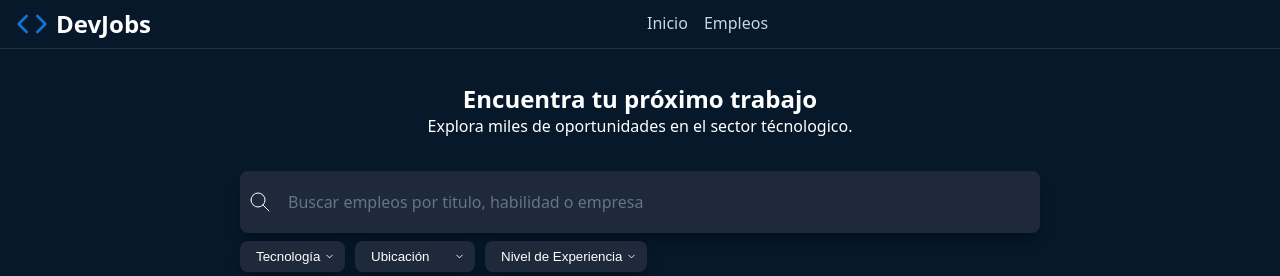
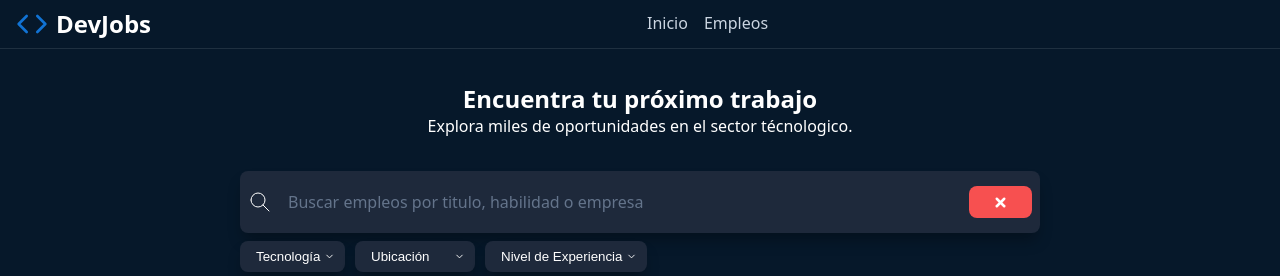
Before and after one commit to andresvaldezt/jscamp, a React (Vite) app in the folder react-vite-version/: page / in a window 1280 px wide. Both pictures are taken after typing "Sample" into the empty fields and a click on the button "Buscar". Shown: the top 276 px of the page. Built offline with nearby package versions, Linux system fonts and the light colour scheme; no server answers.

Commit message:
Enhance job search functionality by implementing input clearing option

```diff
--- a/react-vite-version/src/components/JobSearchForm.jsx
+++ b/react-vite-version/src/components/JobSearchForm.jsx
@@ -1,10 +1,10 @@
-import { useId, useState } from 'react'
+import { useId, useState, useRef } from 'react'
 import { SearchBar } from './SearchBar.jsx'
 import { SearchFilters } from './SearchFilters.jsx'
 
-let timeoutId = null
+const useSearchForm = ({ idText, idTechnology, idLocation, idExperienceLevel, onSearch, onTextFilter  }) => {
 
-const useSearchForm = ({ idText, idTechnology, idLocation, idExperienceLevel, onSearch, onTextFilter  }) => {
+    const timeoutId = useRef(null)
 
     const[
         searchText,
@@ -37,11 +37,11 @@ const useSearchForm = ({ idText, idTechnology, idLocation, idExperienceLevel, on
         setSearchText(text)//actualiza el imput inmediatamente
 
         //DEBOUNCE: Cancelar el timeout anterior
-        if(timeoutId){
-            clearTimeout(timeoutId)
+        if(timeoutId.current){
+            clearTimeout(timeoutId.current)
         }
 
-        timeoutId = setTimeout( () => {
+        timeoutId.current = setTimeout( () => {
             onTextFilter(text)
         }, 500)
     }
@@ -60,10 +60,14 @@ export function JobSearchForm({onSearch, onTextFilter, isFiltered, handleClearFi
     const idTechnology = useId()
     const idLocation = useId()
     const idExperienceLevel = useId()
+    const inputRef = useRef()
 
     //los hooks no pueden ser llamados dentro de un callback, estos deben ser llamados dentro de la funcion
     //del componente o dentro de otra funcion custom hook
-    const {handleSubmit, handleTextChange} = useSearchForm(
+    const {
+        handleSubmit,
+        handleTextChange
+    } = useSearchForm(
         {
             idText,
             idTechnology,
@@ -74,12 +78,21 @@ export function JobSearchForm({onSearch, onTextFilter, isFiltered, handleClearFi
         }
     )
 
+    const handleClearInput = (e) =>{
+        e.preventDefault()
+        console.log(inputRef)
+        inputRef.current.value = ""
+        onTextFilter("")
+    }
+
     return(
         <form onChange={handleSubmit} className="jobs-search" role="search">
             <SearchBar
                 idText={idText}
                 onTextChange={handleTextChange}
                 filters={filters}
+                inputRef={inputRef}
+                handleClearInput={handleClearInput}
             />
             <SearchFilters
                 idTechnology={idTechnology}
--- a/react-vite-version/src/components/SearchBar.jsx
+++ b/react-vite-version/src/components/SearchBar.jsx
@@ -1,4 +1,4 @@
-export function SearchBar({idText, onTextChange, filters}){
+export function SearchBar({idText, onTextChange, filters, inputRef, handleClearInput}){
 
     return(
         <div className="search-bar">
@@ -20,10 +20,31 @@ export function SearchBar({idText, onTextChange, filters}){
             <input
                 name={idText}
                 type="text"
+                ref={inputRef}
                 placeholder="Buscar empleos por titulo, habilidad o empresa"
                 /*value={filters.search}*/
                 onChange={onTextChange}
             />
+            <button
+                className={`quit-filters`}
+                onClick={handleClearInput}
+            >
+                <svg
+                    xmlns="http://www.w3.org/2000/svg"
+                    width="15"
+                    height="15"
+                    viewBox="0 0 24 24"
+                    fill="none"
+                    stroke="currentColor"
+                    strokeWidth="4"
+                    strokeLinecap="round"
+                    strokeLinejoin="round"
+                    className="icon icon-tabler icons-tabler-outline icon-tabler-x">
+                    <path stroke="none" d="M0 0h24v24H0z" fill="none"/>
+                    <path d="M18 6l-12 12" />
+                    <path d="M6 6l12 12" />
+                </svg>
+            </button>
         </div>
     )
 }
--- a/react-vite-version/src/pages/Search.jsx
+++ b/react-vite-version/src/pages/Search.jsx
@@ -1,4 +1,3 @@
-import { useEffect} from 'react'
 import { JobSearchForm } from '../components/JobSearchForm.jsx'
 import { SearchResults } from '../components/SearchResults.jsx'
 import { Pagination } from '../components/Pagination.jsx'
@@ -20,10 +19,6 @@ export function SearchPage() {
     filters,
     setFilters
   } = useFilters()
-
-  // useEffect(() => {
-  //   document.title = `Resultados: ${total}, Página ${currentPage} - DevJobs`
-  // }, [total, currentPage])
 
   const title = document.title = `Resultados: ${total}, Página ${currentPage} - DevJobs`;
 
```
